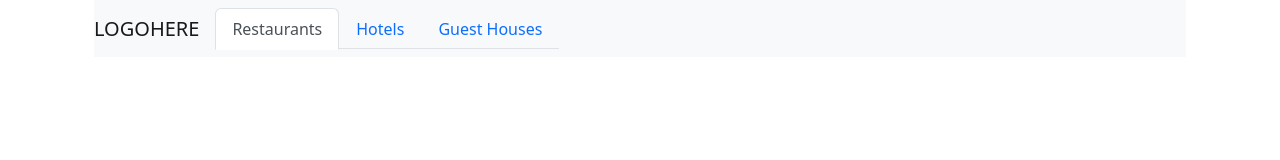
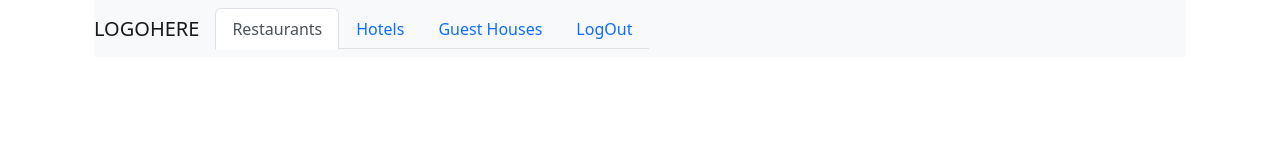
Before and after one commit to salahitani/angular-restaurant, an Angular app: page /dashboard/create/1 in a window 1280 px wide. Shown: the top 160 px of the page. Built offline with nearby package versions, Linux system fonts and the light colour scheme; sample sign-in values are in the browser's storage.

Commit message:
Added LogOut to header and added filter to Logo choose image

```diff
--- a/src/app/create-form/create-form.component.html
+++ b/src/app/create-form/create-form.component.html
@@ -15,7 +15,7 @@
   </div>
 
   <label for="logo" class="mb-2">Logo: </label>
-  <input type="file" id="logo" name="logo" [(ngModel)]="logoz" class="form-control mb-3" #logo="ngModel" required />
+  <input type="file" accept=".jpg, .png, .jpeg, .gif, .bmp, .tif, .tiff|image/*" id="logo" name="logo" [(ngModel)]="logoz" class="form-control mb-3" #logo="ngModel" required />
   <div *ngIf="logo.invalid && logo.touched" class="alert alert-danger" role="alert">
     Logo Field is Required
   </div>
--- a/src/app/header/header.component.html
+++ b/src/app/header/header.component.html
@@ -12,4 +12,9 @@
         <a class="nav-link" href="#" [routerLink]="['dashboard/guesthouses']">Guest Houses</a>
       </li>
 
+
+      <li class="nav-item">
+        <a class="nav-link" href="#" (click)="onLogout()">LogOut</a>
+      </li>
+
     </ul>
--- a/src/app/header/header.component.ts
+++ b/src/app/header/header.component.ts
@@ -12,4 +12,9 @@ export class HeaderComponent implements OnInit {
   ngOnInit(): void {
   }
 
+  onLogout(){
+      localStorage.removeItem('token');
+      localStorage.clear();
+  }
+
 }
```
Also changed, not shown: src/app/app-routing.module.ts (+3 -4 lines).
